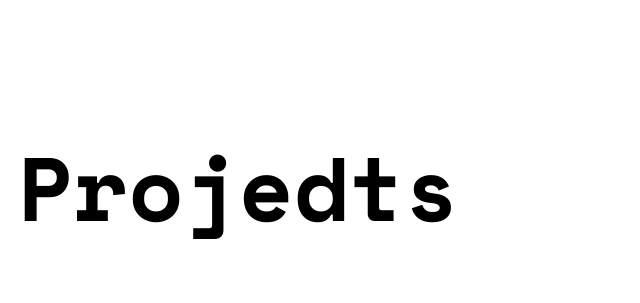
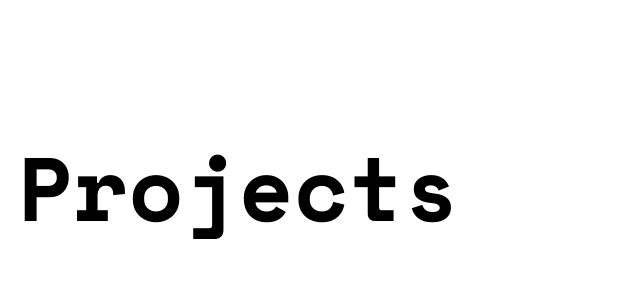
Before and after one commit to mateo020/mateo020.github.io, a plain HTML site: page index.html in a window 1280 px wide. Shown: the part 1200-1503 px from the top of the page, 484-1124 px from the left. Drawn offline with nearby package versions, Linux system fonts and the light colour scheme; files whose address does not match are found by name.

```diff
--- a/index.html
+++ b/index.html
@@ -81,7 +81,7 @@
 
     </section>
     <section class="sub-section-alternative" id="projects">
-      <h2>My Projedts</h2>
+      <h2>My Projects</h2>
       <div class = "project-container">
         <div class="project-card">
           <img class="project-image" src="src/images/projectone.png" alt="Project One Image" />
```
